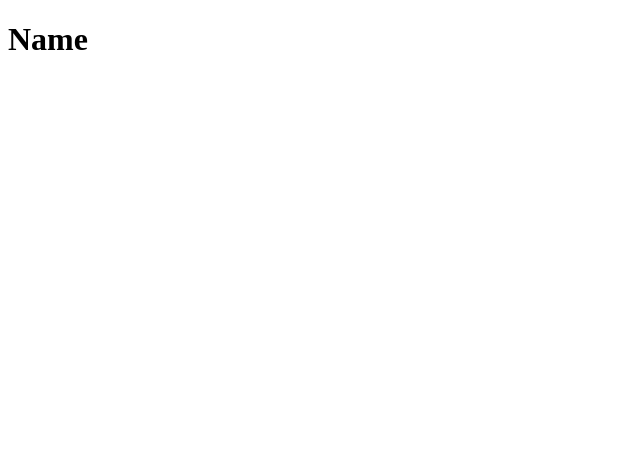
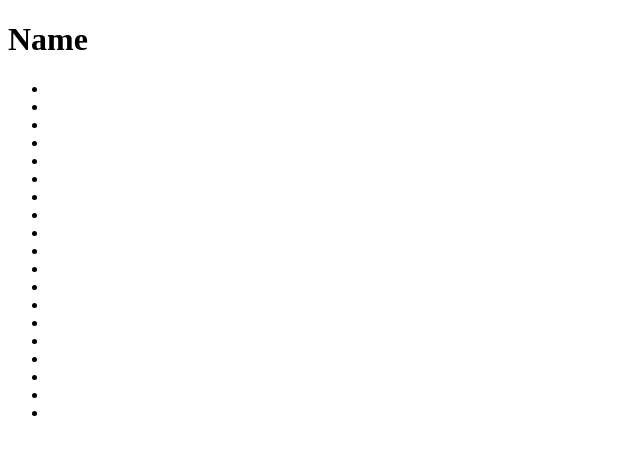
Before and after one commit to md-julhas/home, a plain HTML site: page index.html in a window 1280 px wide. Shown: the whole page, without its empty margins (0-640 px from the left). Drawn offline with Linux system fonts and the light colour scheme.

Commit message:
some ul li added

```diff
--- a/index.html
+++ b/index.html
@@ -7,5 +7,26 @@
   </head>
   <body>
     <h1>Name</h1>
+    <ul>
+        <li></li>
+        <li></li>
+        <li></li>
+        <li></li>
+        <li></li>
+        <li></li>
+        <li></li>
+        <li></li>
+        <li></li>
+        <li></li>
+        <li></li>
+        <li></li>
+        <li></li>
+        <li></li>
+        <li></li>
+        <li></li>
+        <li></li>
+        <li></li>
+        <li></li>
+    </ul>
   </body>
 </html>
```
